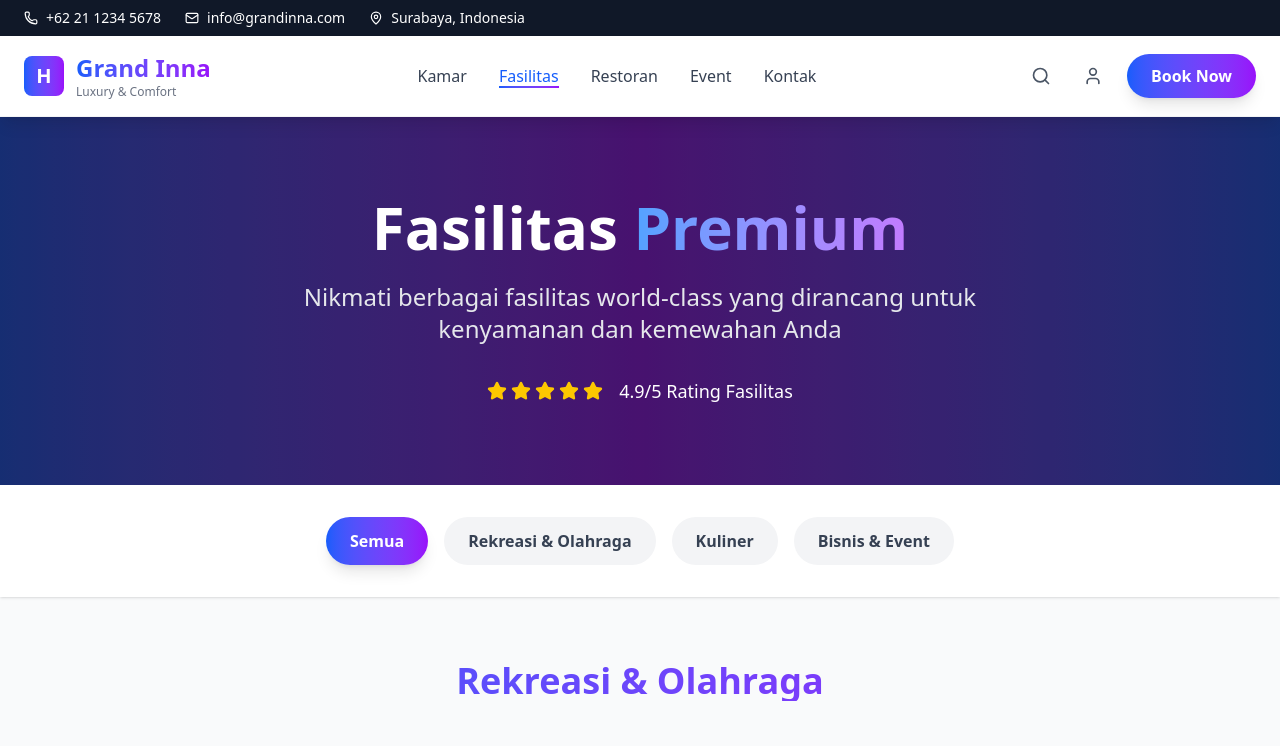
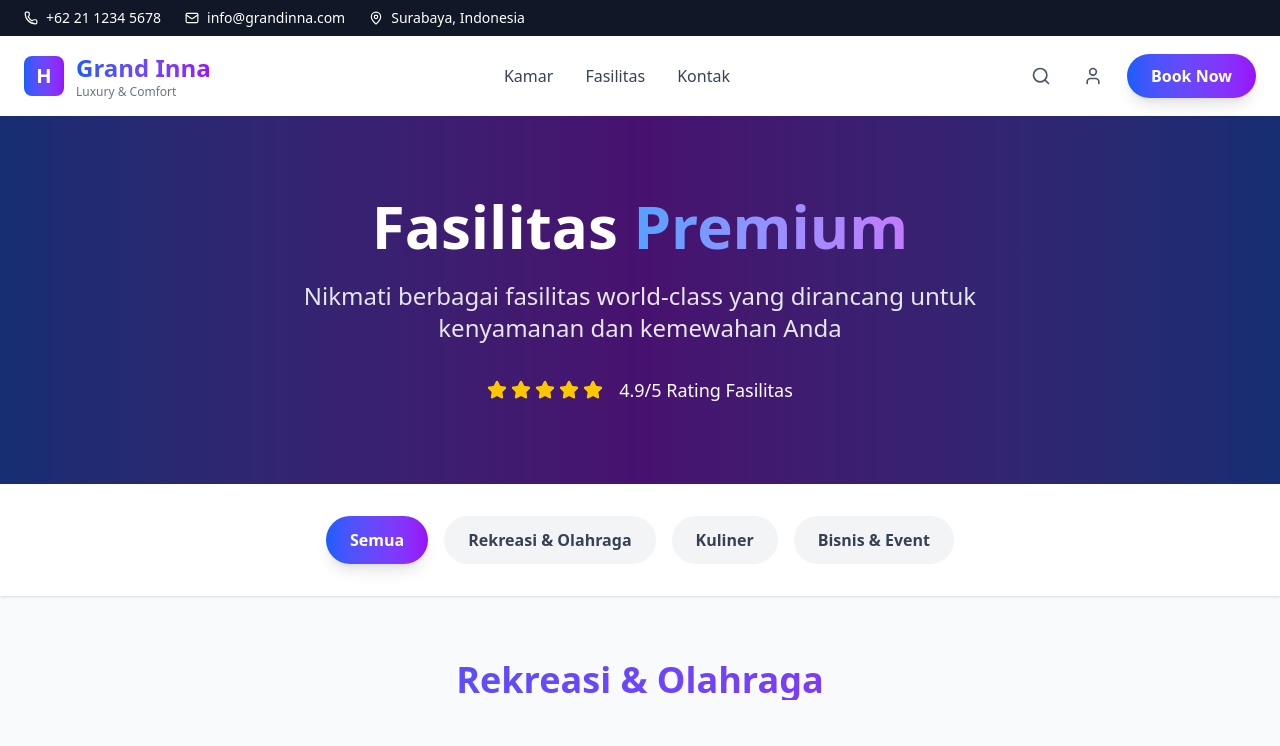
Before and after one commit to biobinary/fp-reservation-hotel-app, a Next.js app: page /facilities in a window 1280 px wide. Shown: the top 746 px of the page. Built offline with nearby package versions, Linux system fonts and the light colour scheme.

Commit message:
Update UI

```diff
--- a/app/components/Navbar.tsx
+++ b/app/components/Navbar.tsx
@@ -19,8 +19,6 @@ export default function Navbar() {
   const navLinks = [
     { href: '/rooms', label: 'Kamar' },
     { href: '/facilities', label: 'Fasilitas' },
-    { href: '/dining', label: 'Restoran' },
-    { href: '/events', label: 'Event' },
     { href: '/contact', label: 'Kontak' }
   ];
 
--- a/app/facilities/page.tsx
+++ b/app/facilities/page.tsx
@@ -1,4 +1,7 @@
 "use client";
+
+import Navbar from '../components/Navbar';
+import Footer from '../components/Footer';
 
 import { useState } from 'react';
 import {
@@ -120,92 +123,10 @@ export default function FacilitiesPage() {
     ? facilities
     : facilities.filter(f => f.category === selectedCategory);
 
-  const navLinks = [
-    { href: '/rooms', label: 'Kamar' },
-    { href: '/facilities', label: 'Fasilitas' },
-    { href: '/dining', label: 'Restoran' },
-    { href: '/events', label: 'Event' },
-    { href: '/contact', label: 'Kontak' }
-  ];
-
   return (
     <div className="min-h-screen bg-gray-50">
-      {/* Top Bar */}
-      <div className="bg-gray-900 text-white py-2 hidden md:block">
-        <div className="container mx-auto px-6 flex justify-between items-center text-sm">
-          <div className="flex items-center gap-6">
-            <div className="flex items-center gap-2">
-              <Phone size={14} />
-              <span>+62 21 1234 5678</span>
-            </div>
-            <div className="flex items-center gap-2">
-              <Mail size={14} />
-              <span>info@grandinna.com</span>
-            </div>
-            <div className="flex items-center gap-2">
-              <MapPin size={14} />
-              <span>Surabaya, Indonesia</span>
-            </div>
-          </div>
-        </div>
-      </div>
 
-      {/* Navbar */}
-      <nav className="sticky top-0 z-50 bg-white/95 backdrop-blur-md shadow-lg border-b border-gray-100">
-        <div className="container mx-auto px-6">
-          <div className="flex justify-between items-center py-4">
-            <div className="flex items-center">
-              <div className="inline-flex items-center justify-center w-10 h-10 mr-3 rounded-lg bg-gradient-to-r from-blue-600 to-purple-600">
-                <span className="text-white font-bold text-xl">H</span>
-              </div>
-              <div>
-                <h1 className="text-2xl font-bold bg-gradient-to-r from-blue-600 to-purple-600 bg-clip-text text-transparent">
-                  Grand Inna
-                </h1>
-                <p className="text-xs text-gray-500">Luxury & Comfort</p>
-              </div>
-            </div>
-
-            <div className="hidden lg:flex items-center space-x-8">
-              {navLinks.map((link, index) => (
-                <a
-                  key={index}
-                  href={link.href}
-                  className={`relative font-medium transition-colors duration-300 group ${
-                    link.label === 'Fasilitas'
-                      ? 'text-blue-600'
-                      : 'text-gray-700 hover:text-blue-600'
-                  }`}
-                >
-                  {link.label}
-                  <span className={`absolute bottom-0 left-0 h-0.5 bg-gradient-to-r from-blue-600 to-purple-600 transition-all duration-300 ${
-                    link.label === 'Fasilitas' ? 'w-full' : 'w-0 group-hover:w-full'
-                  }`}></span>
-                </a>
-              ))}
-            </div>
-
-            <div className="hidden lg:flex items-center space-x-4">
-              <button className="text-gray-600 hover:text-blue-600 p-2 rounded-full hover:bg-blue-50 transition-all">
-                <Search size={20} />
-              </button>
-              <button className="text-gray-600 hover:text-blue-600 p-2 rounded-full hover:bg-blue-50 transition-all">
-                <User size={20} />
-              </button>
-              <button className="bg-gradient-to-r from-blue-600 to-purple-600 hover:from-blue-700 hover:to-purple-700 text-white px-6 py-2.5 rounded-full font-semibold transition-all duration-300 transform hover:scale-105 shadow-lg hover:shadow-xl">
-                Book Now
-              </button>
-            </div>
-
-            <button
-              onClick={() => setIsMobileMenuOpen(!isMobileMenuOpen)}
-              className="lg:hidden p-2 rounded-lg hover:bg-gray-100 transition-colors"
-            >
-              {isMobileMenuOpen ? <X size={24} /> : <Menu size={24} />}
-            </button>
-          </div>
-        </div>
-      </nav>
+      <Navbar />
 
       {/* Hero Section */}
       <section className="relative bg-gradient-to-r from-blue-900 via-purple-900 to-blue-900 py-20">
@@ -350,32 +271,8 @@ export default function FacilitiesPage() {
         </div>
       </section>
 
-      {/* Footer */}
-      <footer className="bg-gray-900 text-white py-12">
-        <div className="container mx-auto px-6">
-          <div className="text-center">
-            <div className="flex items-center justify-center mb-4">
-              <div className="inline-flex items-center justify-center w-12 h-12 mr-3 rounded-lg bg-gradient-to-r from-blue-600 to-purple-600">
-                <span className="text-white font-bold text-2xl">H</span>
-              </div>
-              <div>
-                <h3 className="text-3xl font-bold bg-gradient-to-r from-blue-400 to-purple-400 bg-clip-text text-transparent">
-                  Grand Inna
-                </h3>
-                <p className="text-sm text-gray-400">Luxury & Comfort</p>
-              </div>
-            </div>
-            <p className="text-gray-400 mb-6 max-w-2xl mx-auto">
-              Pengalaman menginap yang tak terlupakan dengan fasilitas world-class dan pelayanan terbaik di jantung kota Surabaya.
-            </p>
-            <div className="flex justify-center gap-8 text-sm text-gray-400">
-              <span>© 2024 Grand Inna Hotel</span>
-              <span>•</span>
-              <span>All Rights Reserved</span>
-            </div>
-          </div>
-        </div>
-      </footer>
+      <Footer />
+
     </div>
   );
 }
```
